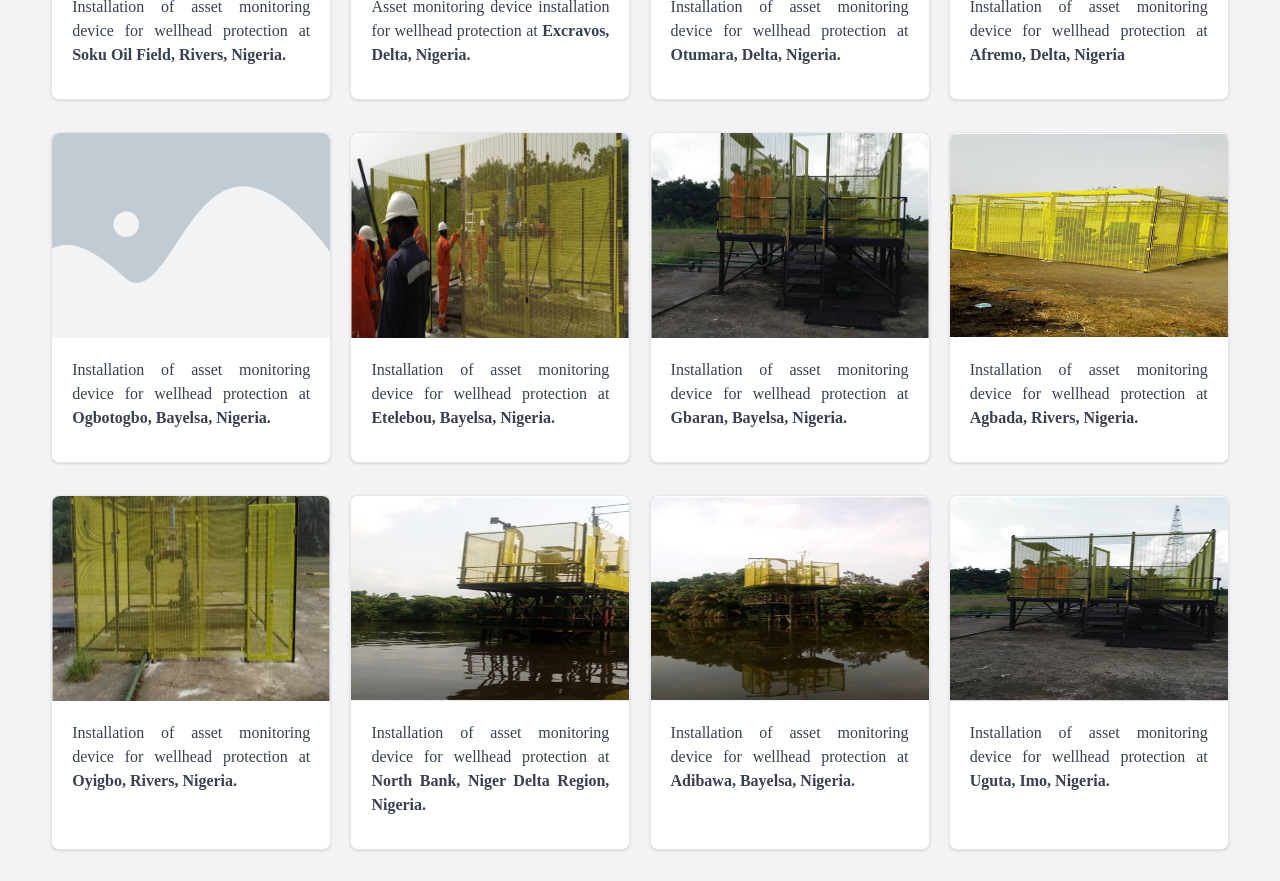
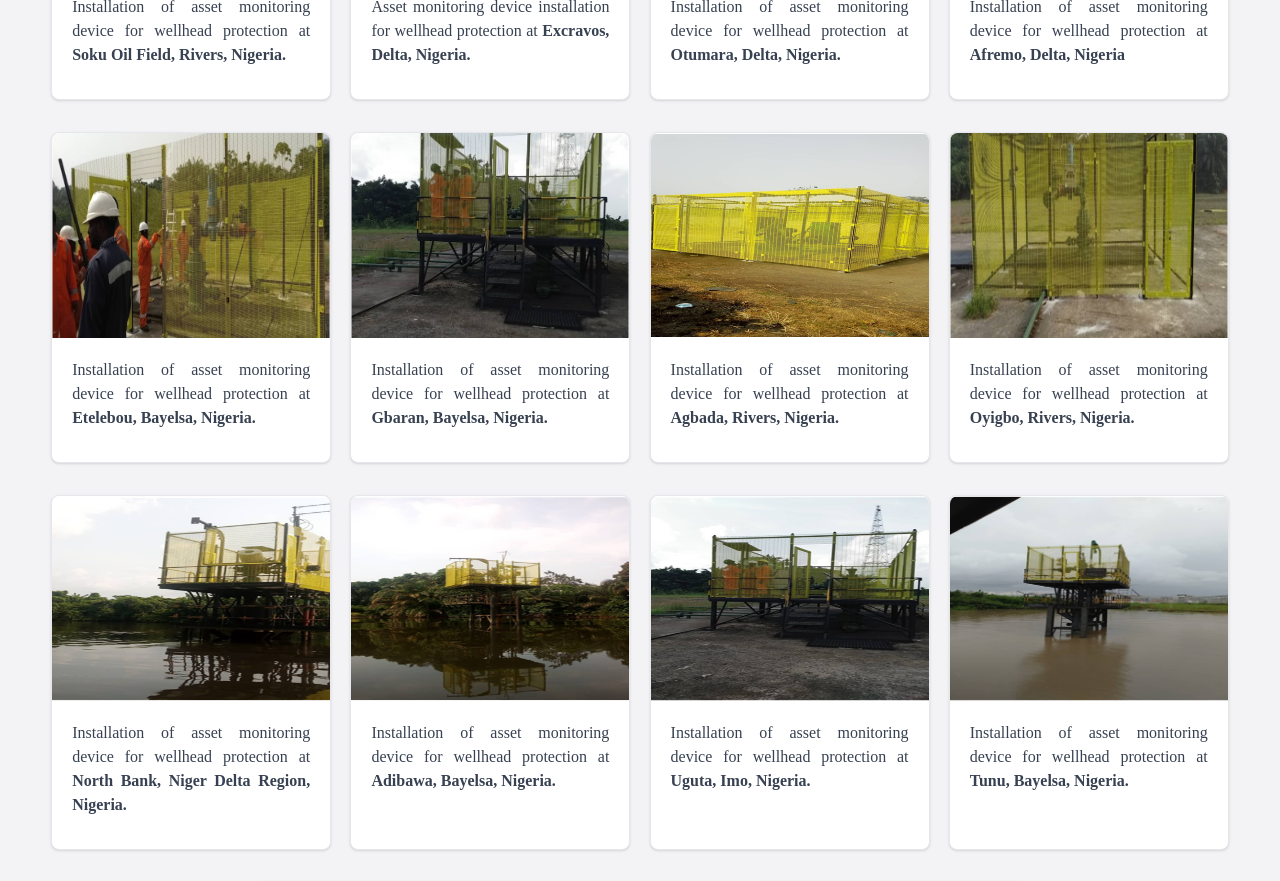
Before and after one commit to ifiokInyang/btcl, a React (Vite) app: page /projects in a window 1280 px wide. Shown: the part 1060-1941 px from the top of the page. Built offline with nearby package versions, Linux system fonts and the light colour scheme; a web font is replaced by a local one.

Commit message:
removed Ogbotogbo from the projects page

```diff
--- a/src/pages/Projects/Projects.tsx
+++ b/src/pages/Projects/Projects.tsx
@@ -92,21 +92,6 @@ const Projects = () => {
 							<p className="mb-3 font-medium text-gray-700 dark:text-gray-400 text-justify">
 								Installation of asset monitoring device for wellhead protection
 								at <strong> Afremo, Delta, Nigeria</strong>
-							</p>
-						</div>
-					</div>
-					<div className="max-w-[280px] ss:mb-8 bg-white border border-gray-200 rounded-lg shadow dark:bg-gray-800 dark:border-gray-700">
-						<a href="#">
-							<img
-								className="rounded-t-lg w-full object-cover md:h-[205px] ss:h-[190px]"
-								src={placeHolder}
-								alt="well head"
-							/>
-						</a>
-						<div className="p-5">
-							<p className="mb-3 font-medium text-gray-700 dark:text-gray-400 text-justify">
-								Installation of asset monitoring device for wellhead protection
-								at <strong> Ogbotogbo, Bayelsa, Nigeria.</strong>
 							</p>
 						</div>
 					</div>
```
